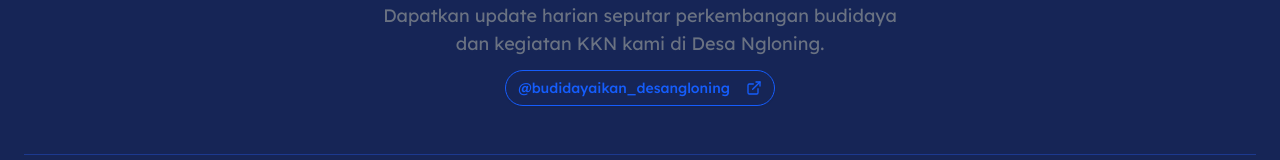
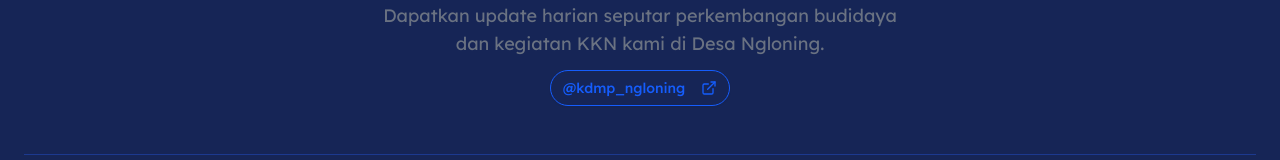
Before and after one commit to cardinaldeacre/KKN-Freshwater-Fish-Farm-Website, a React (Vite) app: page /kontak in a window 1280 px wide. Shown: the part 775-935 px from the top of the page. Built offline with nearby package versions, Linux system fonts and the light colour scheme; a web font is replaced by a local one.

Commit message:
change instagram link

```diff
--- a/src/layouts/Footer.jsx
+++ b/src/layouts/Footer.jsx
@@ -33,7 +33,7 @@ export default function Footer() {
                                 className="rounded-full border-blue-600 text-blue-600 hover:bg-blue-600 hover:text-white transition-all group"
                                 onClick={() => window.open('https://www.instagram.com/kdmp_ngloning', '_blank')}
                             >
-                                @budidayaikan_desangloning
+                                @kdmp_ngloning
                                 <ExternalLink className="ml-2 h-4 w-4 group-hover:rotate-12 transition-transform" />
                             </Button>
                         </div>
```
